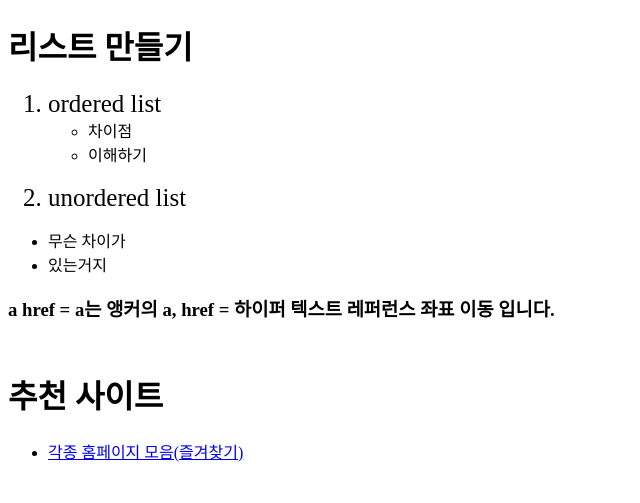
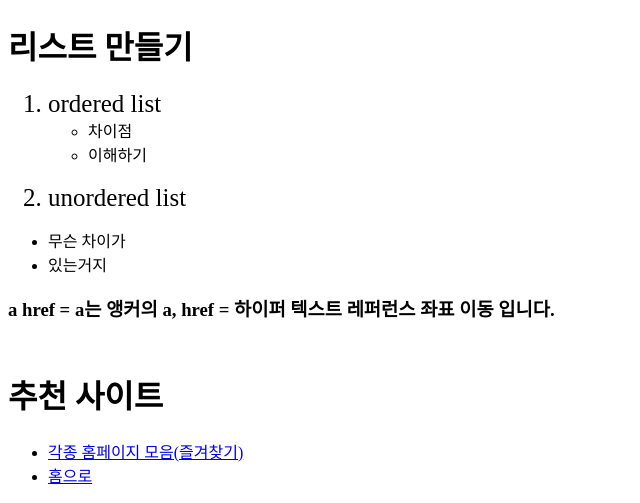
Before and after one commit to KwakYounHo/YHcoding, a plain HTML site: page 1.html in a window 1280 px wide. Shown: the part 1429-1932 px from the top of the page, without its empty margins (0-640 px from the left). Before the commit the page ends 1908 px from the top, so only its background shows below. Drawn offline with Linux system fonts and the light colour scheme.

Commit message:
add Go home

```diff
--- a/1.html
+++ b/1.html
@@ -43,6 +43,7 @@
 <h1>추천 사이트</h1>
   <ul>
     <li><a href="2.html" title="거의 게임 홈페이지 모음을 위한 사이트">각종 홈페이지 모음(즐겨찾기)</a></li>
+    <li><a href="index.html" title="첫 페이지로"><stong>홈으로</storg></a></li>
   </ul>
 
 </body>
```
